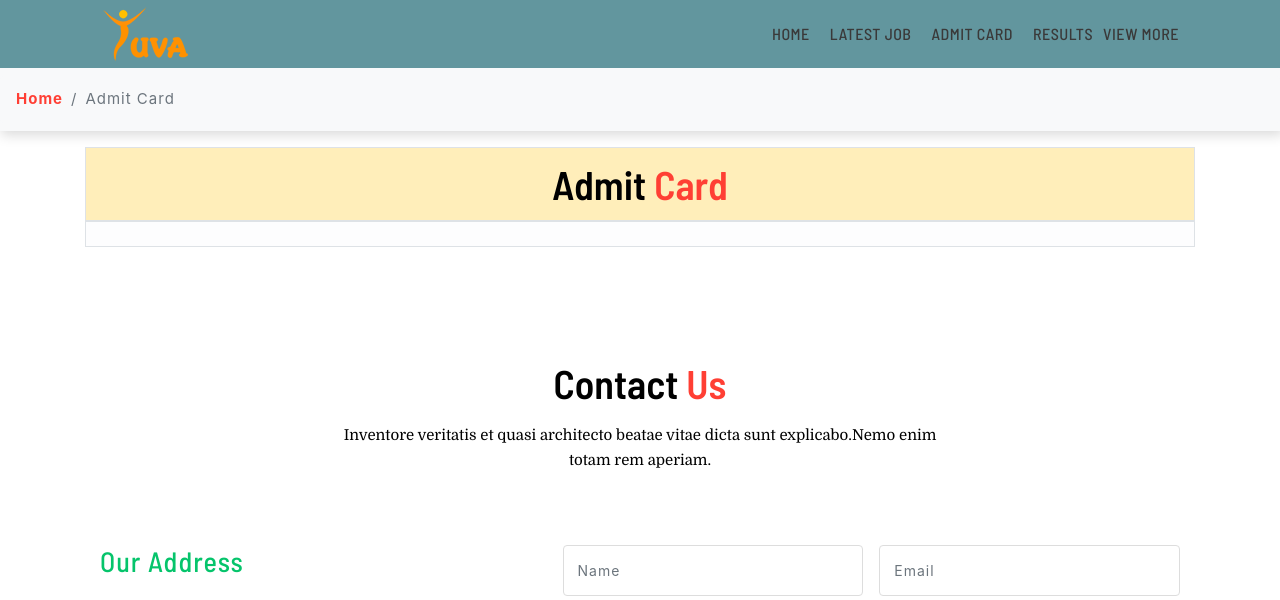
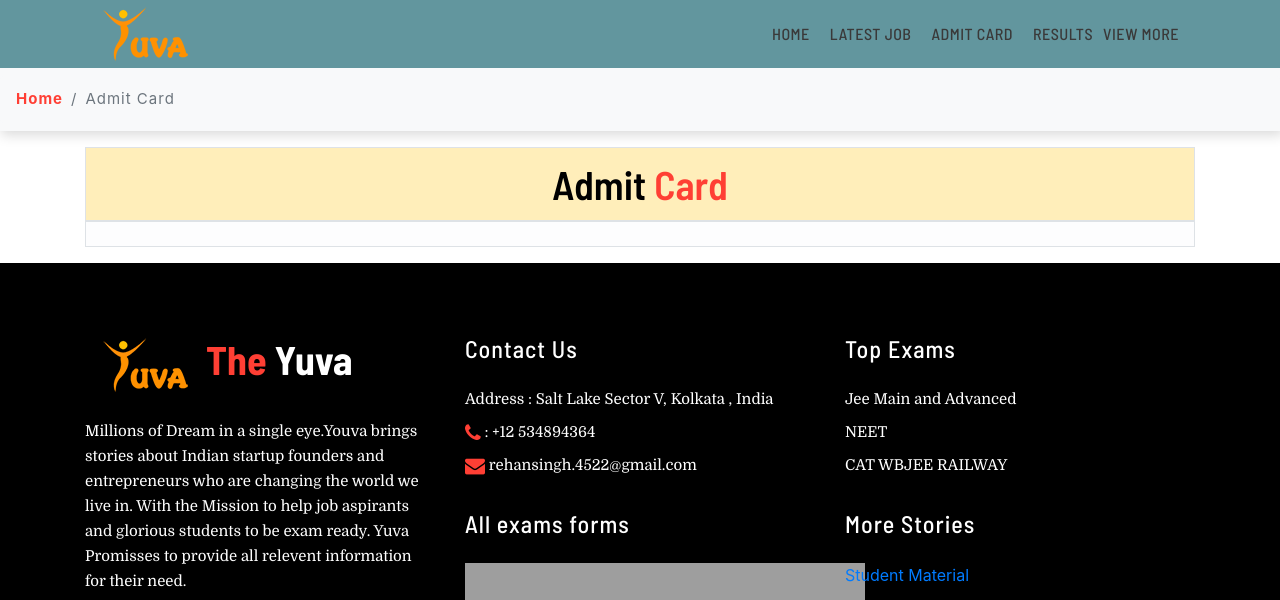
Before and after one commit to devraj4522/studentWebsite, a Django app: page /admit-card/ in a window 1280 px wide. Shown: the top 600 px of the page. Run offline with Django 3.2, Linux system fonts and the light colour scheme; data comes from the database, SQL or seed files in the repository; lists and menus that the app fills with data are empty; parts of the project's set-up code (start-up, migrations or seed data) failed here and were passed over; some libraries are stand-ins or nearby versions; grey boxes are pictures that could not be loaded.

Commit message:
The w3ls classes removed

```diff
--- a/blog/templates/blog/post.html
+++ b/blog/templates/blog/post.html
@@ -53,7 +53,7 @@
 
 <main role="main" class="container">
   <div class="row">
-    <div class="col-md-8 blog-main">
+    <div class="col-md-8 blog-main mb-md-4 mb-2">
       <h3 class="pb-4 mb-4 font-italic border-bottom">
         From the Youth
       </h3>
--- a/job_openings/templates/job_openings/admit_card.html
+++ b/job_openings/templates/job_openings/admit_card.html
@@ -32,84 +32,9 @@
 					</tr>
                     </tbody>
         </table>
+</div>
 <!-- Table -->
 
-	<!-- contact -->
-	<section class="ab-info-main py-5" id="contact">
-		<div class="container py-xl-5 py-lg-3">
-			<div class="title-section text-center mb-md-5 mb-4">
-				<h3 class="w3ls-title mb-3">Contact <span>Us</span></h3>
-				<p class="titile-para-text mx-auto">Inventore veritatis et quasi architecto beatae vitae dicta sunt
-					explicabo.Nemo
-					enim totam rem aperiam.</p>
-			</div>
-			<div class="row contact-agileinfo pt-lg-4">
-				<!-- contact address -->
-				<div class="col-md-5 address">
-					<h3 class="footer-title mb-4 pb-lg-2">Our Address</h3>
-					<div class="row address-info-w3ls">
-						<div class="col-3 address-left">
-							<img src="../../static/job_openings/images/c1.png" alt="Government-job-yuva " class="img-fluid">
-						</div>
-						<div class="col-9 address-right mt-2">
-							<h5 class="address mb-2">Address</h5>
-							<p> California, USA</p>
-						</div>
-					</div>
-					<div class="row address-info-w3ls my-2">
-						<div class="col-3 address-left">
-							<img src="../../static/job_openings/images/c2.png" alt="Government-job-yuva " class="img-fluid">
-						</div>
-						<div class="col-9 address-right mt-2">
-							<h5 class="address mb-2">Email</h5>
-							<p>
-								<a href="mailto:example@email.com"> mail@example.com</a>
-							</p>
-						</div>
-					</div>
-					<div class="row address-info-w3ls">
-						<div class="col-3 address-left">
-							<img src="../../static/job_openings/images/c3.png" alt="Government-job-yuva " class="img-fluid">
-						</div>
-						<div class="col-9 address-right mt-2">
-							<h5 class="address mb-2">Phone</h5>
-							<p>+1 234 567 8901</p>
-						</div>
-					</div>
-				</div>
-				<!-- //contact address -->
-				<!-- contact form -->
-				<div class="col-lg-7 contact-right mt-lg-0 mt-5">
-					<form action="#" method="post">
-						<div class="row">
-							<div class="col-lg-6 form-group pr-lg-2">
-								<input type="text" class="form-control" name="Name" placeholder="Name" required="">
-							</div>
-							<div class="col-lg-6 form-group pl-lg-2">
-								<input type="email" class="form-control" name="Email" placeholder="Email" required="">
-							</div>
-						</div>
-						<div class="form-group">
-							<input type="text" class="form-control" name="Phone" placeholder="Phone" required="">
-						</div>
-						<div class="form-group">
-							<textarea name="Message" class="form-control" placeholder="Message" required=""></textarea>
-						</div>
-						<button type="submit" class="btn submit-contact-main ml-auto">Submit</button>
-					</form>
-				</div>
-				<!-- contact form -->
-			</div>
-		</div>
-	</section>
-	<!-- contact -->
-	<!-- map -->
-	<section class="map">
-		<iframe
-			src="https://www.google.com/maps/embed?pb=!1m18!1m12!1m3!1d423286.27404345275!2d-118.69191921441556!3d34.02016130939095!2m3!1f0!2f0!3f0!3m2!1i1024!2i768!4f13.1!3m3!1m2!1s0x80c2c75ddc27da13%3A0xe22fdf6f254608f4!2sLos+Angeles%2C+CA%2C+USA!5e0!3m2!1sen!2sin!4v1522474296007"
-			allowfullscreen></iframe>
-	</section>
-	<!-- //map -->
 
 
 	{% endblock %}
--- a/job_openings/templates/job_openings/basics.html
+++ b/job_openings/templates/job_openings/basics.html
@@ -78,7 +78,7 @@
 								<ul>
 									<li><a class="drop-text" href="#">Exams</a></li>
 									<li><a class="drop-text" href="#">Classified</a></li>
-									<li><a class="drop-text" href="#">Categories</a></li>
+									<li><a class="drop-text" href="/">Categories</a></li>
 									<li><a class="drop-text" href="/blog">Blog</a></li>
 								</ul>
 							</li>
```
Also changed, not shown: job_openings/templates/job_openings/post.html (+3 -15 lines), job_openings/templatetags/job_openings_tags.py (deleted, +0 -10 lines), job_openings/templatetags/__init__.py (deleted).
